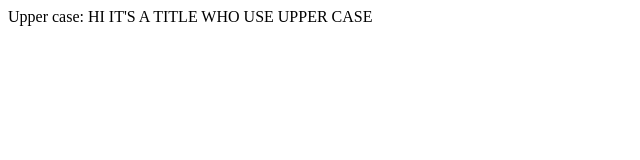
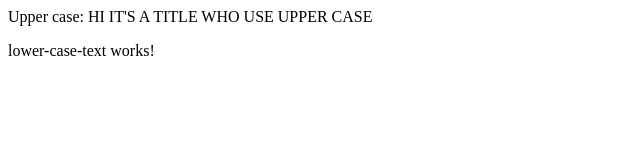
Before and after one commit to diego40g/first-Angular, an Angular app in the folder Curso_LaWebEmpiezaAqui/AngularConcepts/006_pipes/: page / in a window 1280 px wide. Shown: the top 160 px of the page, without its empty margins (0-640 px from the left). Built offline with nearby package versions, Linux system fonts and the light colour scheme.

Commit message:
calling the new component lower case

```diff
--- a/Curso_LaWebEmpiezaAqui/AngularConcepts/006_pipes/src/app/app.component.html
+++ b/Curso_LaWebEmpiezaAqui/AngularConcepts/006_pipes/src/app/app.component.html
@@ -9,6 +9,7 @@
 
 <div class="content" role="main">
   <app-upper-case-text></app-upper-case-text>
+  <app-lower-case-text></app-lower-case-text>
 </div>
 
 <!-- * * * * * * * * * * * * * * * * * * * * * * * * * * * * * * * -->
```
